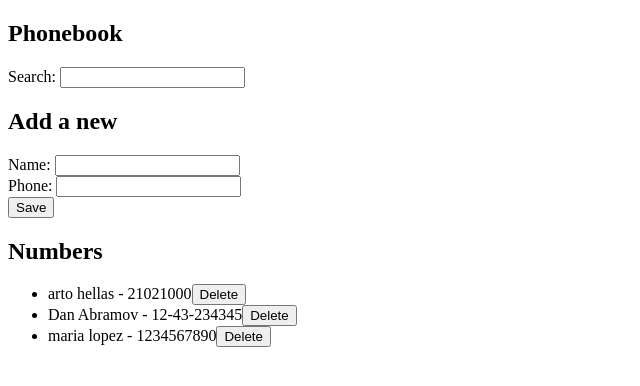
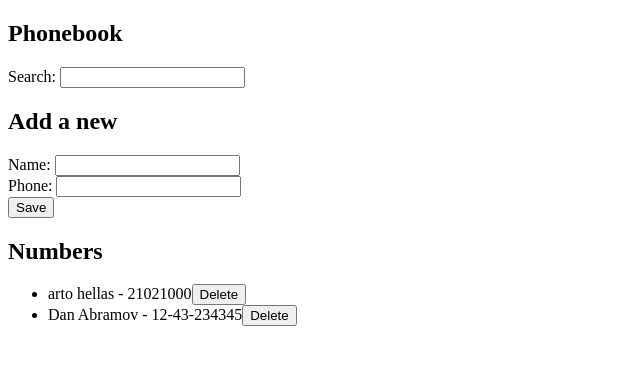
Before and after one commit to victoriapatarroyo/Fullstack-Helsinki-University, a React (Vite) app in the folder part2/phonebook/: page / in a window 1280 px wide. Shown: the top 386 px of the page, without its empty margins (0-640 px from the left). Built offline with nearby package versions, Linux system fonts and the light colour scheme; data requests are answered from the project's data file.

Commit message:
Ejercicio 2.17*: Agenda Telefónica paso 12

```diff
--- a/part2/phonebook/db.json
+++ b/part2/phonebook/db.json
@@ -9,11 +9,6 @@
       "name": "Dan Abramov",
       "number": "12-43-234345",
       "id": "3"
-    },
-    {
-      "name": "maria lopez",
-      "number": "1234567890",
-      "id": "681BEQ2LzvE"
     }
   ],
   "$schema": "./node_modules/json-server/schema.json"
--- a/part2/phonebook/src/App.jsx
+++ b/part2/phonebook/src/App.jsx
@@ -71,7 +71,7 @@ const App = () => {
           setTypeMessage("error");
 
           setTimeout(() => {
-            setErrorMessage(null);
+            setMessage(null);
           }, 5000);
           setPersons(persons.filter((p) => p.id !== nameExiste.id));
         });
```
